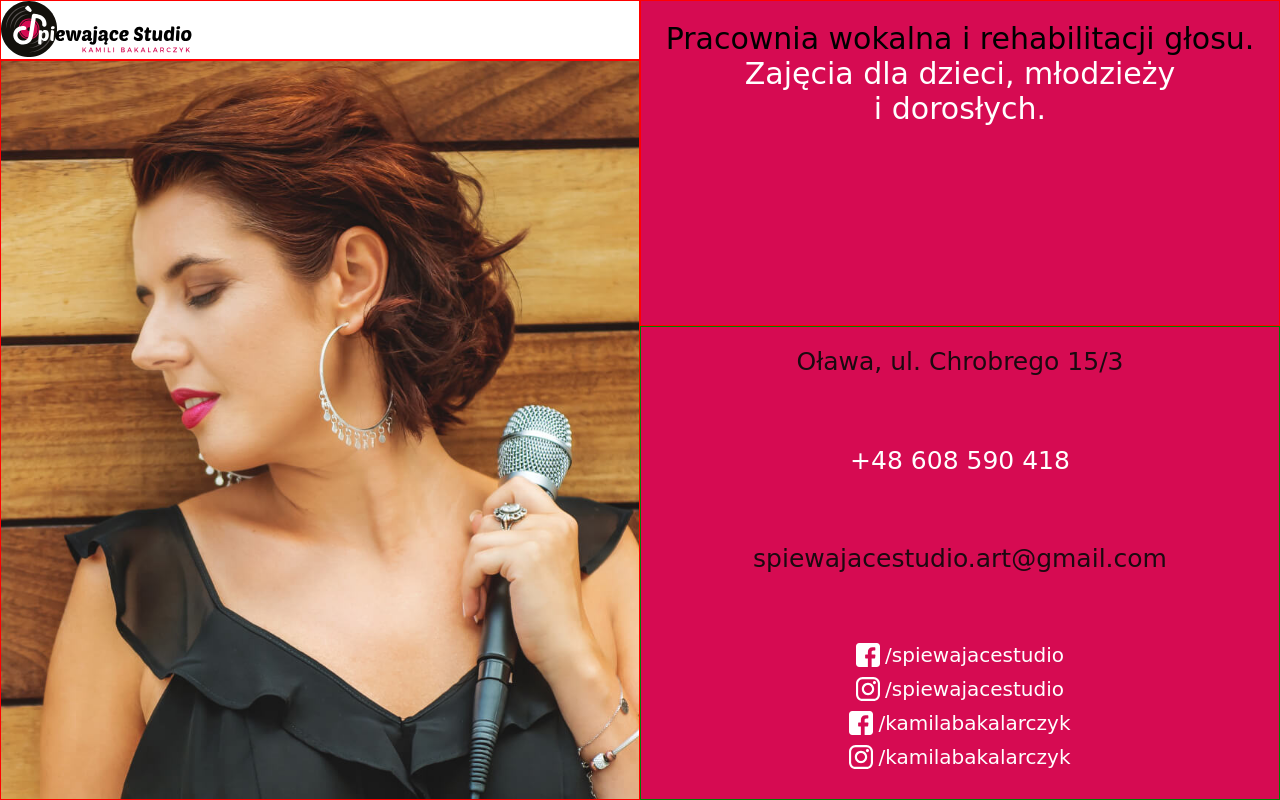
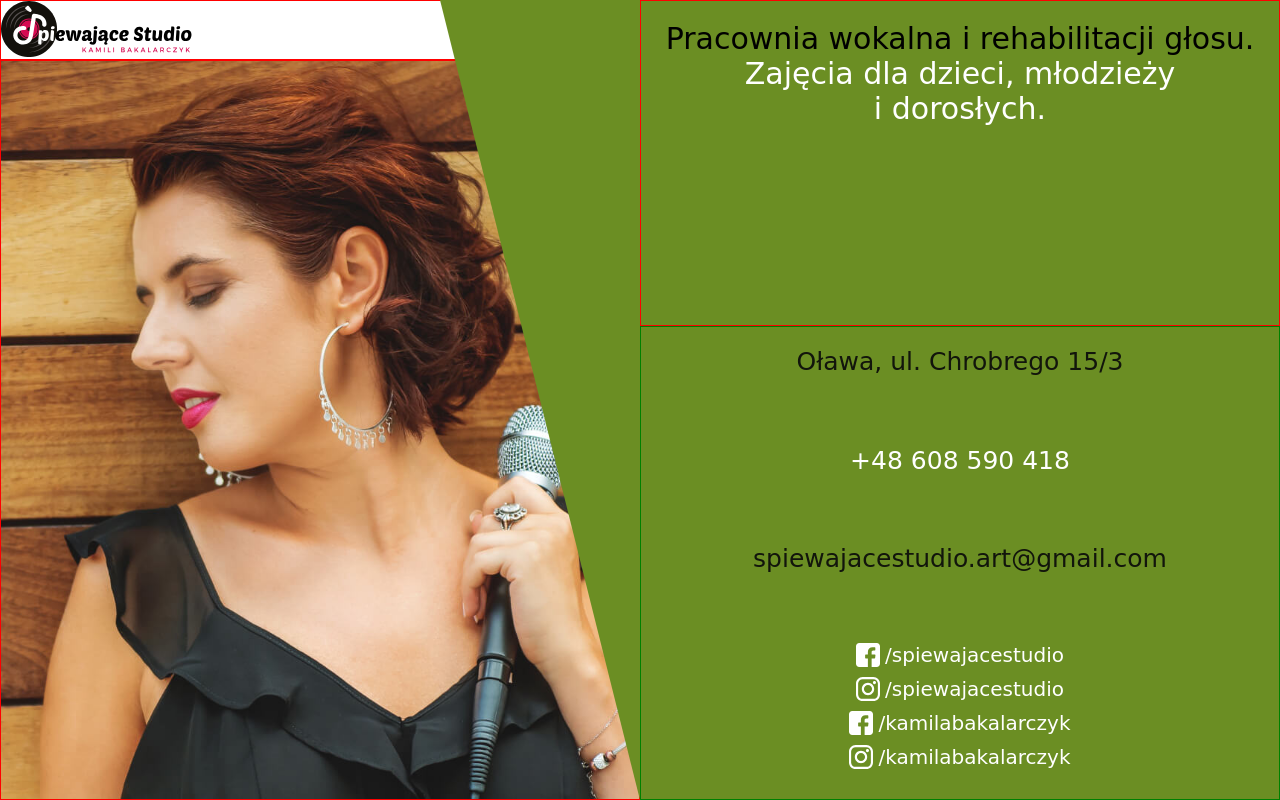
Before and after one commit to jurek2006/spiewajacestudio.pl, a website: page src/index.html in a window 1280 px wide. Drawn offline with Linux system fonts and the light colour scheme; a web font is replaced by a local one.

Commit message:
slant background

```diff
--- a/src/index.html
+++ b/src/index.html
@@ -21,6 +21,8 @@
     </head>
     <body>
         <div class="outer">
+            <div class="outer__slant">
+            </div>
             <div class="layout">
                 <div class="layout__logo">
                     <svg
@@ -98,6 +100,7 @@
                         Zajęcia dla dzieci, młodzieży i&nbsp;dorosłych.
                     </span>
                 </div>
+
             </div>
             <div class="outer__contact">
                 <h3 class="visually-hidden">Kontakt</h3>
--- a/src/sass/main.scss
+++ b/src/sass/main.scss
@@ -49,9 +49,23 @@ h6 {
         grid-template-rows: min-content auto auto;
     }
 
+    &__slant {
+        display: none;
+
+        @include desktop {
+            clip-path: polygon(0 0, 100% 0, 100% 100%, 20rem 100%);
+            display: block;
+            background-color: olivedrab;
+            grid-column: 2;
+            grid-row: 1 / 4;
+            margin-left: -20rem;
+        }
+    }
+
     &__contact {
         height: 100vh;
         border: 1px solid green;
+        z-index: 10;
 
         padding: var(--padding-default);
         display: flex;
@@ -117,7 +131,6 @@ h6 {
         @include tablet {
             grid-column-start: 1;
             grid-row-start: 1;
-            z-index: 1;
         }
 
         @include desktop {
@@ -136,6 +149,7 @@ h6 {
         background: url(../img/bg_wood_2300opt.jpg) no-repeat 59% center;
         background-size: cover;
         width: 100%;
+        z-index: -10;
 
         @include tablet {
             grid-column-start: 1;
@@ -151,8 +165,10 @@ h6 {
     &__heading {
         padding: var(--padding-default);
         text-align: center;
+        z-index: 10;
         @include desktop {
             grid-row: 1 / 3;
+            grid-column: 2;
         }
     }
 }
```
Also changed, not shown: src/css/style.css.
